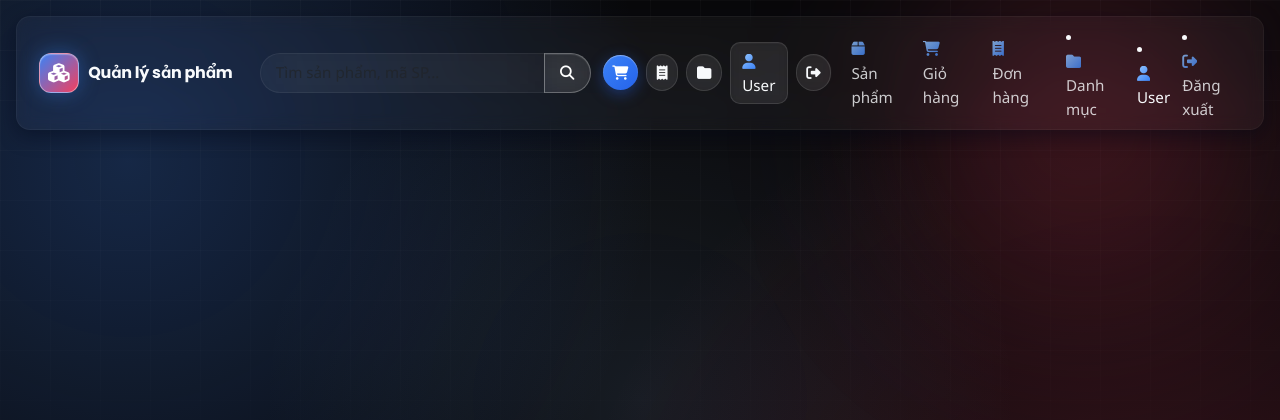
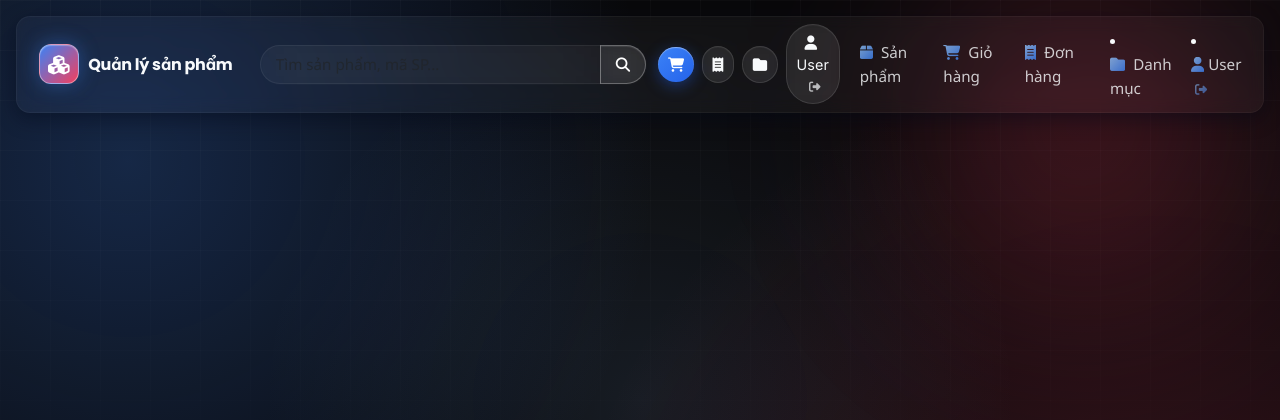
Before and after one commit to Galaxy-VN/COS340, a PHP site: page /app/views/layout/header.php in a window 1280 px wide. Shown: the top 420 px of the page. Run offline with PHP 8.4, Linux system fonts and the light colour scheme; the visitor is signed in with stand-in values (Sample User, id 1); some libraries are stand-ins or nearby versions.

Commit message:
fix header

```diff
--- a/app/views/layout/header.php
+++ b/app/views/layout/header.php
@@ -660,11 +660,9 @@ unset($_SESSION['flash_message'], $_SESSION['flash_type']);
                 <i class="fas fa-folder"></i>
             </a>
             <?php if (isset($_SESSION['user'])): ?>
-                <span class="btn-glass d-none d-md-inline" style="cursor:default;">
+                <a href="/phamgiahuy/account/logout" class="btn btn-glass d-none d-md-inline" title="Đăng xuất" onclick="return confirm('Bạn muốn đăng xuất?')">
                     <i class="fas fa-user me-1"></i><?php echo htmlspecialchars($_SESSION['user']->username ?? 'User'); ?>
-                </span>
-                <a href="/phamgiahuy/account/logout" class="btn btn-glass d-none d-md-inline" title="Đăng xuất">
-                    <i class="fas fa-right-from-bracket"></i>
+                    <i class="fas fa-right-from-bracket ms-1" style="font-size:0.8em;opacity:0.7;"></i>
                 </a>
             <?php else: ?>
                 <a href="/phamgiahuy/account/login" class="btn btn-glass d-none d-md-inline" title="Đăng nhập">
@@ -697,10 +695,10 @@ unset($_SESSION['flash_message'], $_SESSION['flash_type']);
                 </li>
                 <?php if (isset($_SESSION['user'])): ?>
                     <li class="nav-item">
-                        <span class="nav-link" style="opacity:1;"><i class="fas fa-user me-1"></i><?php echo htmlspecialchars($_SESSION['user']->username ?? 'User'); ?></span>
-                    </li>
-                    <li class="nav-item">
-                        <a class="nav-link" href="/phamgiahuy/account/logout"><i class="fas fa-right-from-bracket me-1"></i> Đăng xuất</a>
+                        <a class="nav-link" href="/phamgiahuy/account/logout" onclick="return confirm('Bạn muốn đăng xuất?')">
+                            <i class="fas fa-user me-1"></i><?php echo htmlspecialchars($_SESSION['user']->username ?? 'User'); ?>
+                            <i class="fas fa-right-from-bracket ms-1" style="font-size:0.8em;opacity:0.7;"></i>
+                        </a>
                     </li>
                 <?php else: ?>
                     <li class="nav-item">
```
